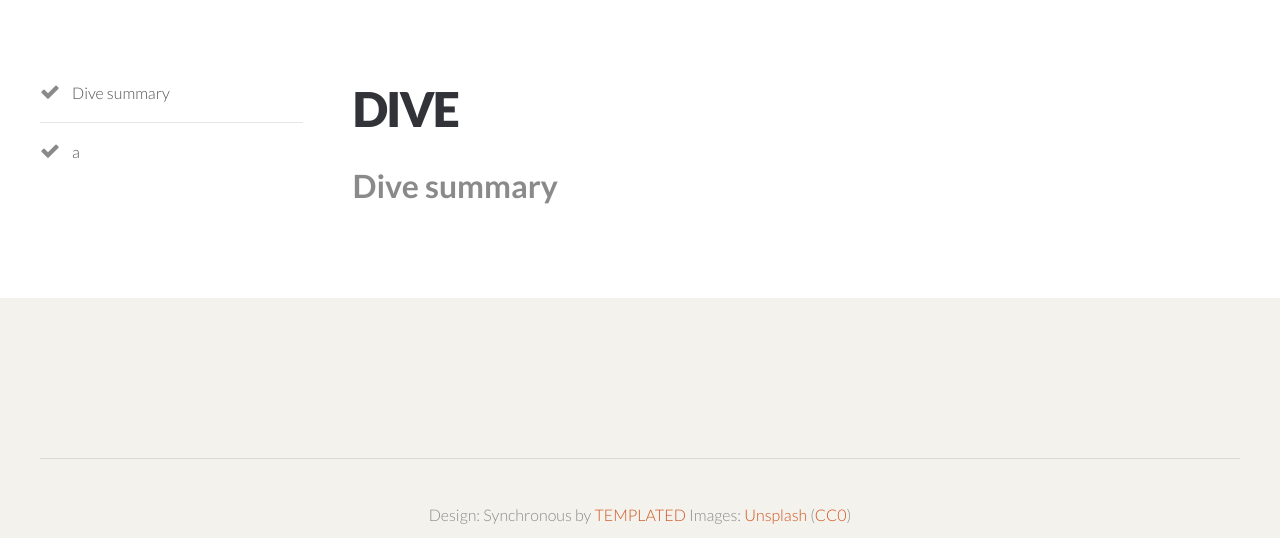
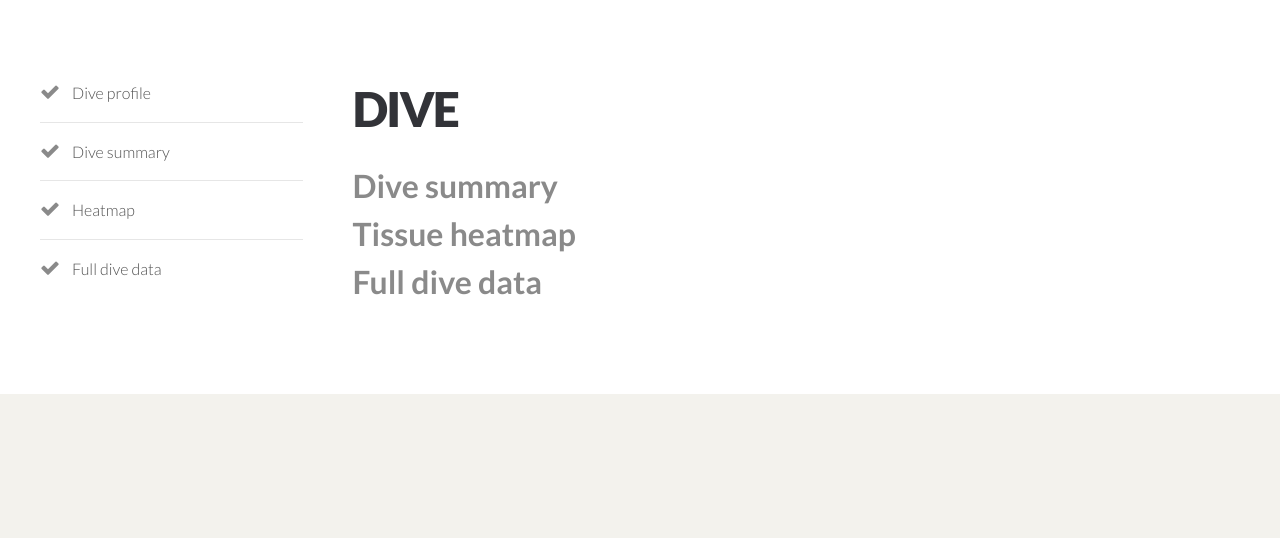
Before and after one commit to danroozemond/octo-deco, a Flask app: template flaskr/templates/dive/show.html in a window 1280 px wide. Shown: the part 147-685 px from the top of the page. Run offline with Flask 2, Linux system fonts and the light colour scheme; the template is opened without the code that fills it, so the values that code supplies are empty; parts of the project's set-up code (start-up, migrations or seed data) failed here and were passed over; some libraries are stand-ins or nearby versions.

Commit message:
Step with CSS

```diff
--- a/deco/DiveProfile.py
+++ b/deco/DiveProfile.py
@@ -47,7 +47,7 @@ class DiveProfile:
     def dive_summary(self):
         v = {'Deco model (display)': self._desc_deco_model_display,
              'Deco model (profile)': self._desc_deco_model_profile,
-             'Gases carried': self._gases_carried
+             'Gases carried': { str(g) for g in self._gases_carried }
              };
 
         divetime = sum([ p.duration() for p in self._points if p.depth > 0 ]);
--- /dev/null
+++ b/flaskr/static/css/style-customs.css
@@ -0,0 +1,48 @@
+/* Dan Roozemond, Octo-Deco Flask specifics */
+
+/*
+ * Flash messages
+ */
+div.flash {
+    width: 100%;
+    color: #505050;
+    text-align: left;
+    font-size: 1.5em;
+    padding: 1em;
+    margin: 0.5em;
+    font-weight: bold;
+    background-color: #e7dca3;
+    border-style: solid;
+    border-color: #505050;
+    border-width: 0px 0px 0px 5px;
+}
+
+/*
+ * Sidebar items
+ */
+#sidebar2 li {
+	display: block;
+}
+
+/*
+ * Content
+ */
+table.dataframe {
+    margin: 1em;
+}
+table.smalltable  {
+    width: 50%;
+}
+table.dataframe tr:nth-child(even) {
+    background-color: #f0f0f0;
+}
+table.dataframe th {
+    font-weight: bold;
+    color: black;
+    text-align: left;
+}
+table.dataframe th, td {
+    padding: .3em;
+    font-family: monospace;
+    font-size: .9em;
+}
--- a/flaskr/static/css/style-desktop.css
+++ b/flaskr/static/css/style-desktop.css
@@ -156,7 +156,7 @@
 	}
 
 /*********************************************************************************/
-/* Sidebar    r                                                                  */
+/* Sidebar                                                                       */
 /*********************************************************************************/
 
 	#sidebar1 {
@@ -172,7 +172,3 @@
 
 	#sidebar2 h2 {
 	}
-
-	#sidebar2 li {
-	display: block;
-	}
--- a/flaskr/static/css/style.css
+++ b/flaskr/static/css/style.css
@@ -44,20 +44,6 @@
 	strong {
 		font-weight: 700;
 		color: #2A2A2A;
-	}
-
-	div.flash {
-	    width: 100%;
-	    color: #505050;
-	    text-align: left;
-	    font-size: 1.5em;
-        padding: 1em;
-        margin: 0.5em;
-        font-weight: bold;
-	    background-color: #e7dca3;
-        border-style: solid;
-        border-color: #505050;
-        border-width: 0px 0px 0px 5px;
 	}
 
 
--- a/flaskr/templates/base.html
+++ b/flaskr/templates/base.html
@@ -12,6 +12,7 @@
 		<script src="{{ url_for('static', filename='js/init.js') }}"></script>
 		<link rel="stylesheet" href="{{ url_for('static', filename='css/skel-noscript.css') }}">
 		<link rel="stylesheet" href="{{ url_for('static', filename='css/style.css') }}">
+		<link rel="stylesheet" href="{{ url_for('static', filename='css/style-customs.css') }}">
 	</head>
 	<body>
 		<div id="wrapper">
--- a/flaskr/templates/dive/show.html
+++ b/flaskr/templates/dive/show.html
@@ -7,17 +7,25 @@
 {% block sidebarheader %} xx {% endblock %}
 
 {% block sidebaritems %}
-    <li class="first"><span class="fa fa-check"></span><a href="#divesummary">Dive summary</a></li>
-    <li><span class="fa fa-check"></span><a href="#">a</a></li>
+    <li class="first"><span class="fa fa-check"></span><a href="#diveprofile">Dive profile</a></li>
+    <li><span class="fa fa-check"></span><a href="#divesummary">Dive summary</a></li>
+    <li><span class="fa fa-check"></span><a href="#heatmap">Heatmap</a></li>
+    <li><span class="fa fa-check"></span><a href="#fulldata">Full dive data</a></li>
 {% endblock %}
 
 {% block content %}
+  <a name="diveprofile"></a>
+
   <a name="divesummary"></a>
   <h2>Dive summary</h2>
-  {{ dive.dive_summary() }}
-
   {% for table in tables %}
   {{ table|safe }}
   {% endfor %}
 
+  <a name="heatmap"></a>
+  <h2>Tissue heatmap</h2>
+
+  <a name="fulldata"></a>
+  <h2>Full dive data</h2>
+
 {% endblock %}
```
Also changed, not shown: flaskr/dive.py (+4 -10 lines).
